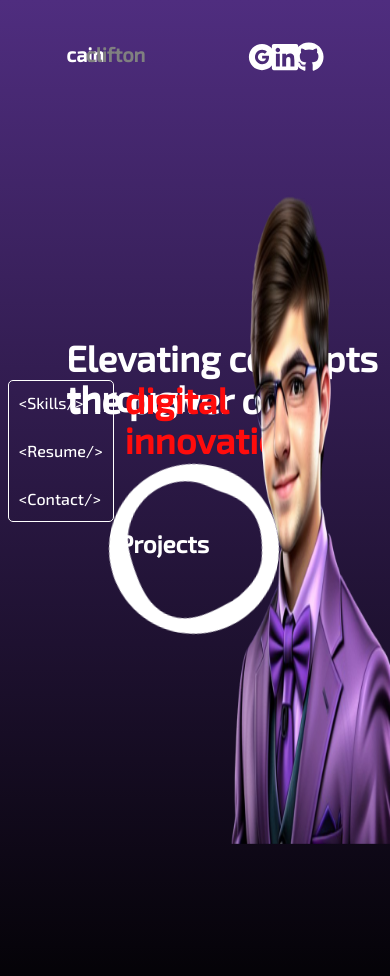
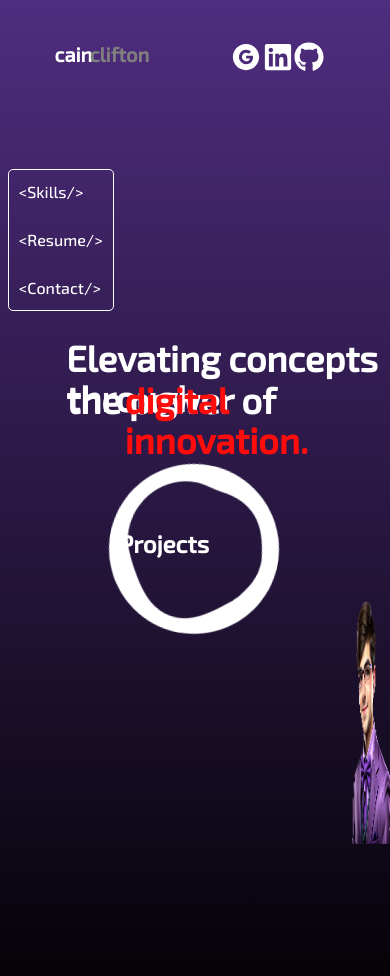
Before and after one commit to kodiakcain/updated-portfolio, a Next.js app: page / in a window 390 px wide. Shown: the top 976 px of the page. Built offline with nearby package versions, Linux system fonts and the light colour scheme.

Commit message:
Mobile Optimization

```diff
--- a/styles/Home.modules.css
+++ b/styles/Home.modules.css
@@ -123,7 +123,7 @@
         font-family: 'Exo 2';
         position: fixed; /* Fixed position */
         top: 4%; /* Adjust based on your design */
-        left: 17%; /* Adjust based on your design */
+        left: 14%; /* Adjust based on your design */
         color: white;
         font-size: 20px;
     }
@@ -132,7 +132,7 @@
         font-family: 'Exo 2';
         position: fixed; /* Fixed position */
         top: 4%; /* Adjust based on your design */
-        left: 22%; /* Adjust based on your design */
+        left: 23%; /* Adjust based on your design */
         color: grey;
         font-size: 20px;
     }
@@ -149,7 +149,7 @@
         font-family: 'Exo 2';
         position: fixed; /* Fixed position */
         top: 5%; /* Adjust based on your design */
-        right: 23%; /* Adjust based on your design */
+        right: 25%; /* Adjust based on your design */
         color: white;
     }
 
@@ -157,7 +157,7 @@
         font-family: 'Exo 2';
         position: fixed; /* Fixed position */
         top: 5%; /* Adjust based on your design */
-        right: 29%; /* Adjust based on your design */
+        right: 33%; /* Adjust based on your design */
         color: white;
     }
 
@@ -223,8 +223,8 @@
         bottom: 0%;
         right: 0%;
         position: fixed;
-        height: 80%;
-        width: 50%;
+        height: 30%;
+        width: 12%;
     }
 
     .sideBarDiv {
@@ -235,7 +235,7 @@
         color: white;
         position: fixed;
         left: 2%;
-        top: 45%;
+        top: 20%;
         font-family: 'Exo 2';
     }
 
```
